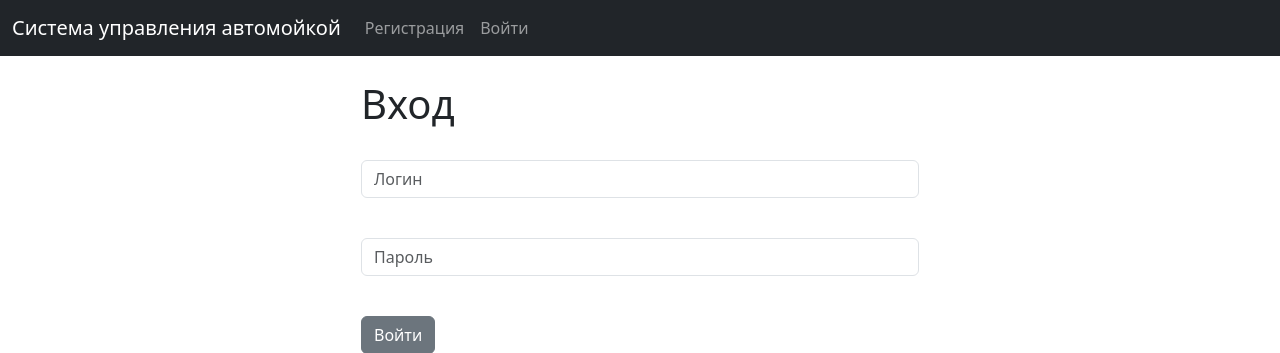
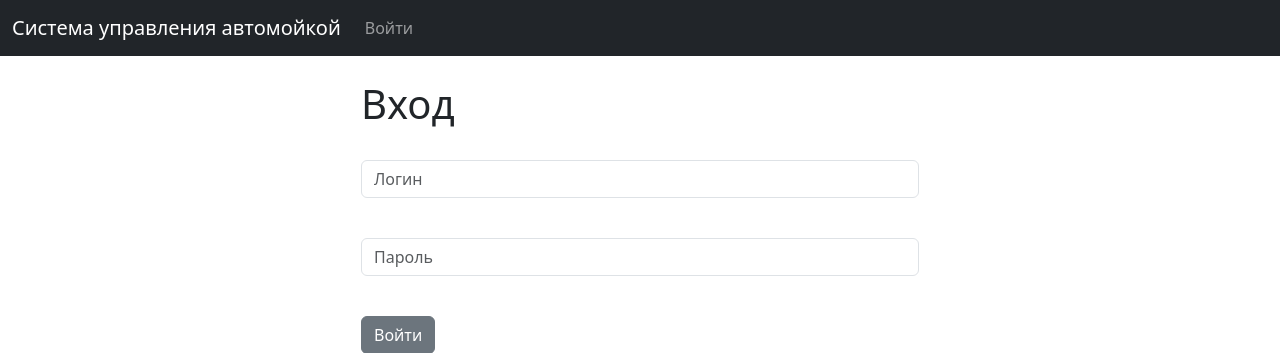
Before and after one commit to maksimd31/car_wash_2, a Django app: page / in a window 1280 px wide. Shown: the top 353 px of the page. Run offline with Django 4.2, Linux system fonts and the light colour scheme.

Commit message:
block registr

```diff
--- a/crm_car_wash/website2/templates/navbar.html
+++ b/crm_car_wash/website2/templates/navbar.html
@@ -16,9 +16,9 @@
         </li>
 
         {% else %}
-        <li class="nav-item">
-          <a class="nav-link" href="{% url 'register' %}">Регистрация</a>
-        </li>
+<!--        <li class="nav-item">-->
+<!--          <a class="nav-link" href="{% url 'register' %}">Регистрация</a>-->
+<!--        </li>-->
         <li class="nav-item">
           <a class="nav-link" href="{% url 'home' %}">Войти</a>
         </li>
```
